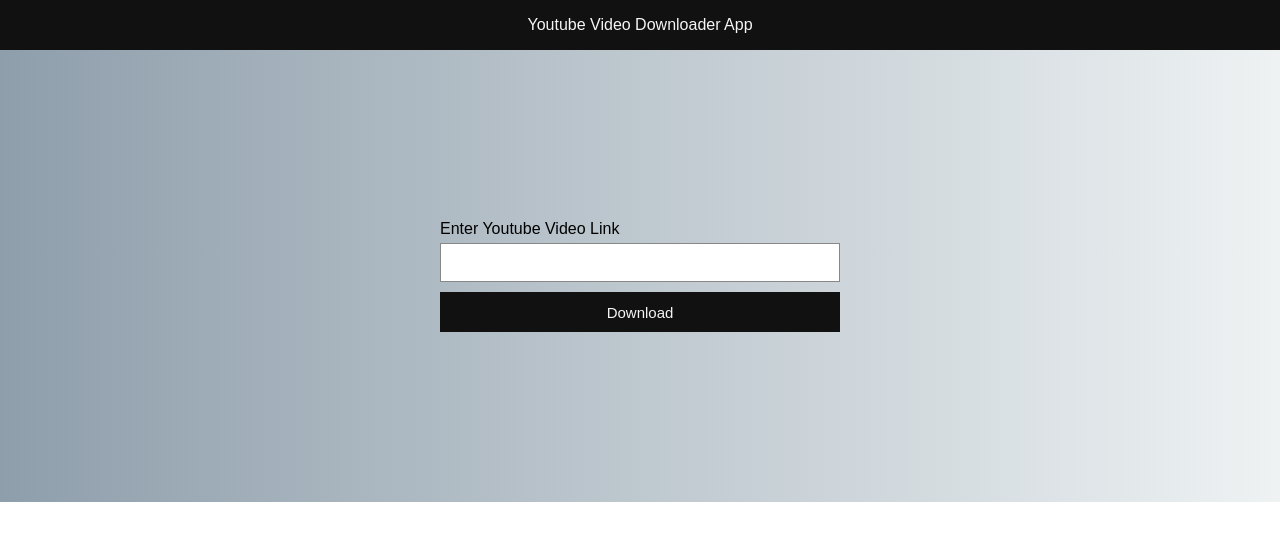
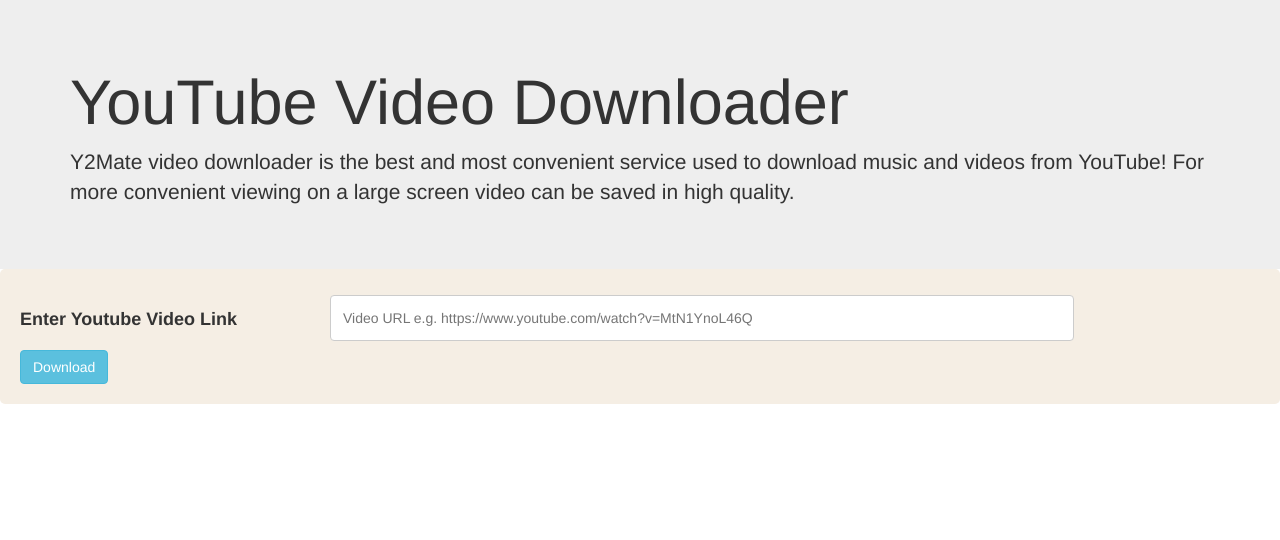
Before and after one commit to Smit-05/WDW_Project_CE111_CE115_CE121, a website: page public/index.html in a window 1280 px wide. Drawn offline with nearby package versions, Linux system fonts and the light colour scheme.

Commit message:
Updated Project

```diff
--- a/code.js
+++ b/code.js
@@ -1,9 +1,13 @@
 const express = require("express");
 const ytdl = require("ytdl-core");
 const app = express();
+const path = require('path')
 
 app.use(express.json());
 app.use(express.static("public"));
+app.use('/css', express.static(path.join(__dirname, 'node_modules/bootstrap/dist/css')))
+app.use('/js', express.static(path.join(__dirname, 'node_modules/bootstrap/dist/js')))
+app.use('/js', express.static(path.join(__dirname, 'node_modules/jquery/dist')))
 
 app.get("/",function(request,response){
     response.sendFile(__dirname + "public/index.html");
--- a/package.json
+++ b/package.json
@@ -1,7 +1,7 @@
 {
-  "name": "Project",
+  "name": "project",
   "version": "1.0.0",
-  "description": "",
+  "description": "## Definition YouTube downloader is a project based on Bootstrap5, CSS and JavaScript. It allows user to download You Tube video based on the quality provided in the You Tube. User can select the desired quality of video and can download it with the help of URL of the video.",
   "main": "index.js",
   "scripts": {
     "test": "echo \"Error: no test specified\" && exit 1"
@@ -10,7 +10,9 @@
   "author": "",
   "license": "ISC",
   "dependencies": {
+    "bootstrap": "^5.1.3",
     "express": "^4.17.1",
+    "jquery": "^3.6.0",
     "ytdl-core": "^4.9.1"
   }
 }
--- a/public/index.html
+++ b/public/index.html
@@ -6,120 +6,34 @@
     <meta http-equiv="X-UA-Compatible" content="IE=edge">
     <meta name="viewport" content="width=device-width, initial-scale=1.0">
     <title>YT video downloader</title>
-    <style type="text/css">
-        * {
-            margin: 0;
-            padding: 0;
-            box-sizing: border-box;
-        }
-
-        body {
-            font-family: "Raleway", sans-serif;
-        }
-
-        .header {
-            width: 100%;
-            height: 50px;
-            background: #111;
-            color: #f5f5f5;
-            text-align: center;
-            line-height: 50px;
-        }
-
-        .form {
-            padding: 160px 50px;
-            background: linear-gradient(to right, #8e9eab, #eef2f3);
-        }
-
-        .form .form-element {
-            width: 400px;
-            margin: 10px auto;
-        }
-
-        .form .form-element label {
-            display: block;
-            margin-bottom: 5px;
-        }
-
-        .form .form-element input {
-            padding: 10px;
-            outline: none;
-            border: 1px solid #888;
-            font-size: 15px;
-            width: 100%;
-        }
-
-        .form .form-element button {
-            width: 100%;
-            height: 40px;
-            background: #111;
-            color: #f5f5f5;
-            border: none;
-            outline: none;
-            font-size: 15px;
-            cursor: pointer;
-        }
-
-        .video-data {
-            width: 400px;
-            margin: 60px auto;
-            display: none;
-        }
-
-        .video-data .data .thumbnail img {
-            width: 100%;
-        }
-
-        .video-data .data .info {
-            margin-top: 10px;
-        }
-
-        .video-data .data .info h2 {
-            font-size: 16px;
-            margin-bottom: 10px;
-            color: #222;
-        }
-
-        .video-data .data .info p {
-            font-size: 13px;
-            color: #555;
-        }
-
-        .video-data .controls {
-            margin-top: 20px;
-            display: flex;
-            justify-content: space-between;
-        }
-
-        .video-data .controls select,
-        .video-data .controls button {
-            width: 48%;
-            height: 40px;
-        }
-
-        .video-data .controls button {
-            border: 1px solid #888;
-            color: #111;
-            background: transparent;
-            cursor: pointer;
-        }
-    </style>
+    <link rel="stylesheet" href="style.css">
+    <link rel="stylesheet" href="https://maxcdn.bootstrapcdn.com/bootstrap/3.4.1/css/bootstrap.min.css">
+    <script src="https://ajax.googleapis.com/ajax/libs/jquery/3.5.1/jquery.min.js"></script>
+    <script src="https://maxcdn.bootstrapcdn.com/bootstrap/3.4.1/js/bootstrap.min.js"></script>
+    <script src="https://kit.fontawesome.com/06029fe747.js" crossorigin="anonymous"></script>
 </head>
 
 <body>
-    <div class="header">
-        Youtube Video Downloader App
+    <div class="header jumbotron jumbotron-fluid">
+        <div class="container">
+            <h1 class="display-4">YouTube Video Downloader</h1>
+            <p class="lead">Y2Mate video downloader is the best and most convenient service used to download music and videos from YouTube! For more convenient viewing on a large screen video can be saved in high quality.</p>
+        </div>
     </div>
     <div class="form">
-        <div class="form-element">
-            <label for="videoURL">Enter Youtube Video Link</label>
-            <input type="text" id="videoURL">
-        </div>
-        <div class="form-element">
-            <button id="get-video-info-btn">Download</button>
-        </div>
+        <div class="form-row">
+            <div class="col-25">
+              <label for="videoURL">Enter Youtube Video Link</label>
+            </div>
+            <div class="col-75">
+              <input type="text" id="videoURL" name="videoURL" placeholder="Video URL e.g. https://www.youtube.com/watch?v=MtN1YnoL46Q">
+            </div>
+          </div>
+          <div class="form-row">
+            <button id="get-video-info-btn" type="button" class="btn btn-info">Download</button>
+          </div>
     </div>
-    <div class="video-data">
+    <div class="video-data container" style="width:60%;">
         <div class="data">
             <div class="thumbnail">
                 <img>
@@ -134,10 +48,12 @@
         </div>
         <div class="controls">
             <input type="hidden" id="video-url">
-            <select id="download-option"></select>
-            <button id="download-btn">Download</button>
+            <select id="download-option"  class="form-select"></select>
+            <button id="download-btn"  type="button" class="btn btn-info">Download</button>
         </div>
     </div>
+
+
     <script type="text/javascript">
     const host = "http://localhost:5000/";
         document.querySelector("#get-video-info-btn").addEventListener("click", function () {
@@ -192,6 +108,7 @@
             window.open(host + "download?videoURL="+videoURL+"&itag="+itag);
         });
     </script>
+    <script src="https://cdn.jsdelivr.net/npm/bootstrap@5.1.3/dist/js/bootstrap.bundle.min.js" integrity="sha384-ka7Sk0Gln4gmtz2MlQnikT1wXgYsOg+OMhuP+IlRH9sENBO0LRn5q+8nbTov4+1p" crossorigin="anonymous"></script>
 </body>
 
 </html>
--- /dev/null
+++ b/public/style.css
@@ -0,0 +1,88 @@
+body {
+    font-family: "Raleway", sans-serif;
+}
+.jumbotron {
+    background-color:#F3F6FB;
+    padding:20px;
+}
+input[type=text] {
+    width:80%;
+    padding: 12px;
+    border: 1px solid #ccc;
+    border-radius: 4px;
+    resize: vertical;
+}
+label {
+    padding: 12px 12px 12px 0;
+    display: inline-block;
+}
+button {
+    background-color: #D0EDF5;
+    color:#151B27;
+    padding: 12px 20px;
+    border: none;
+    border-radius: 4px;
+    cursor: pointer;
+    float: left;
+}
+.form {
+    border-radius: 5px;
+    background-color: #F5EEE4;
+    padding: 20px;
+    margin-top:-30px;
+}
+.col-25 {
+    float: left;
+    width: 25%;
+    margin-top: 6px;
+    font-size:18px;
+}
+.col-75 {
+    float: left;
+    width: 75%;
+    margin-top: 6px;
+}
+.form-row:after {
+    content: "";
+    display: table;
+    clear: both;
+}
+@media screen and (max-width: 600px) {
+    .col-25, .col-75, button {
+      width: 100%;
+      margin-top: 0;
+    }
+}
+.video-data {
+    width:400px;
+    padding:30px;
+    margin: 60px auto;
+    display: none;
+    background-color:#F3F6FB;
+}
+.video-data .data .thumbnail img {
+    width:100%;
+}
+.video-data .data .info h2 {
+    font-size:20px;
+    margin-bottom: 10px;
+    color: #151B27;
+}
+.video-data .data .info p {
+    font-size:15px;
+    color: #555;
+}
+.video-data .controls {
+    margin-top: 20px;
+    display: flex;
+    justify-content: space-between;
+}
+i {
+    font-size:50px;
+    padding-top:25px;
+}
+.row{
+    background-color:#D0EDF5;
+    margin-top:10px;
+    color: #151B27;
+}
```
Also changed, not shown: 1 other file.
